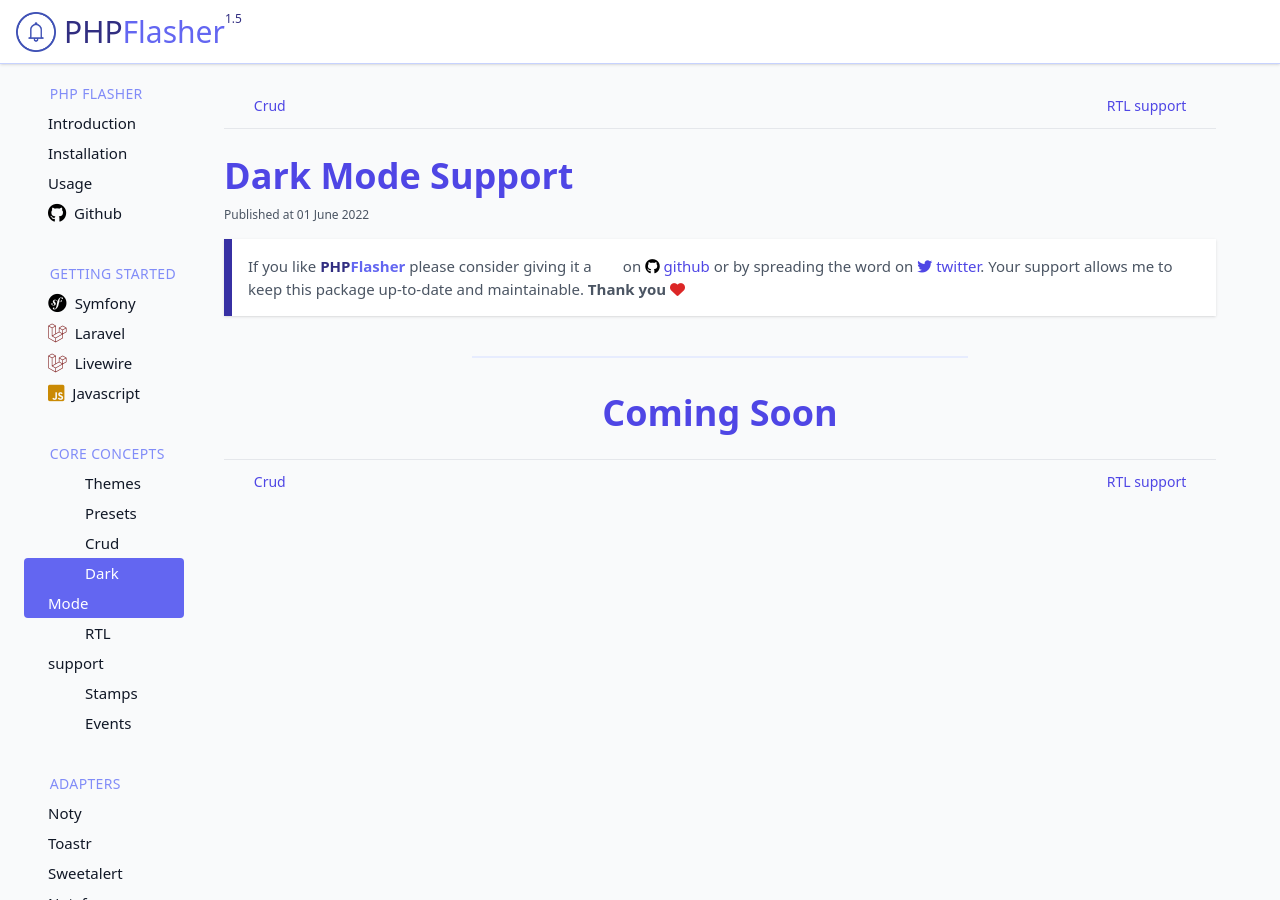
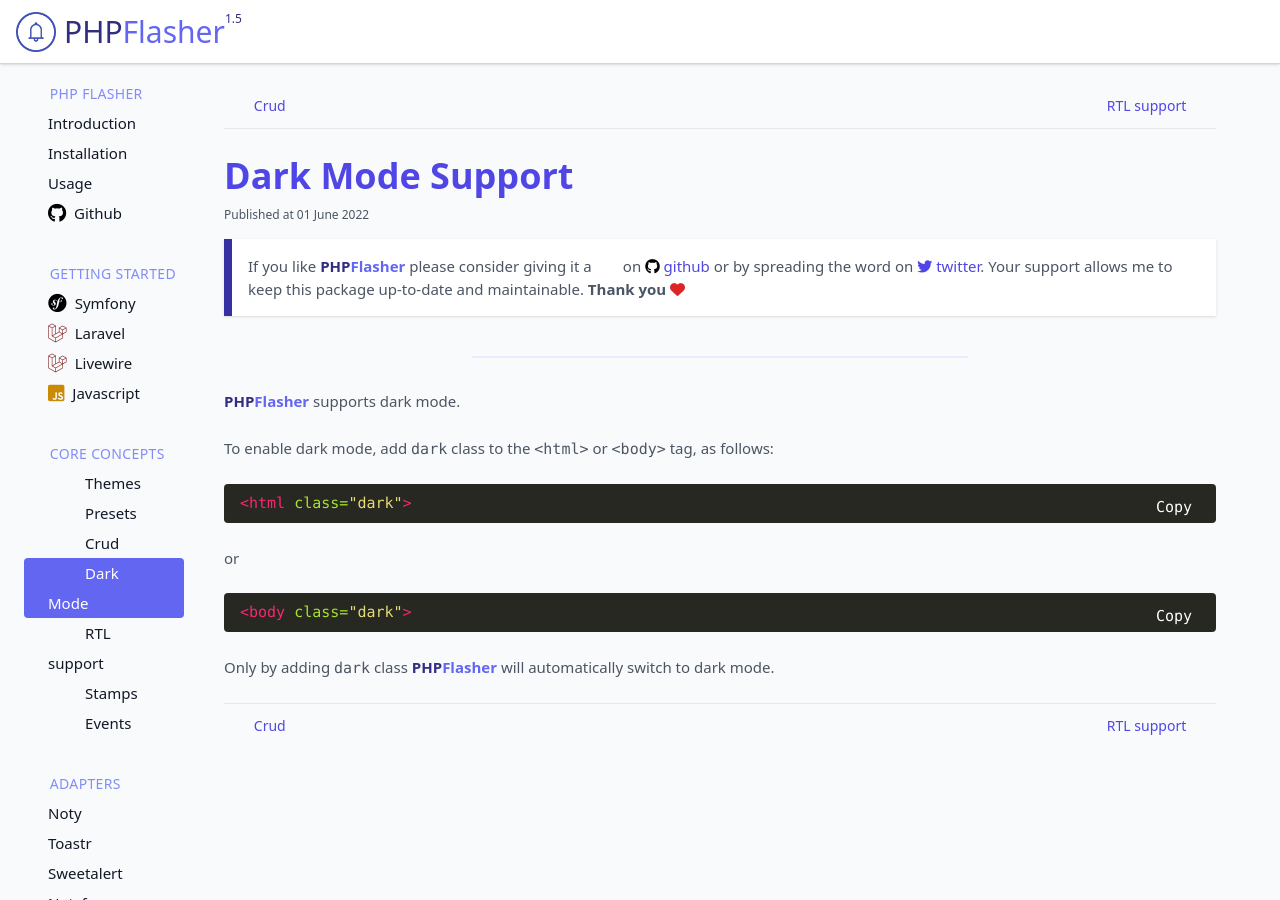
Before and after one commit to php-flasher/php-flasher.github.io, a Jekyll site: the page built from docs/concepts/dark-mode.md, in a window 1280 px wide and 900 px high. Built offline with Jekyll 4.4.1, drawn with Linux system fonts in a browser that asks for light colours; some web fonts are replaced.

Commit message:
add dark mode page

````diff
--- a/docs/concepts/dark-mode.md
+++ b/docs/concepts/dark-mode.md
@@ -5,4 +5,18 @@
 updated_at: 2022-06-01
 ---
 
-<h1 class="text-center">Coming Soon</h1>
+**<span class="text-indigo-900">PHP<span class="text-indigo-500">Flasher</span></span>** supports dark mode.
+
+To enable dark mode, add `dark` class to the `<html>` or `<body>` tag, as follows:
+
+```html
+<html class="dark">
+```
+
+or
+
+```html
+<body class="dark">
+```
+
+Only by adding `dark` class **<span class="text-indigo-900">PHP<span class="text-indigo-500">Flasher</span></span>** will automatically switch to dark mode.
````
